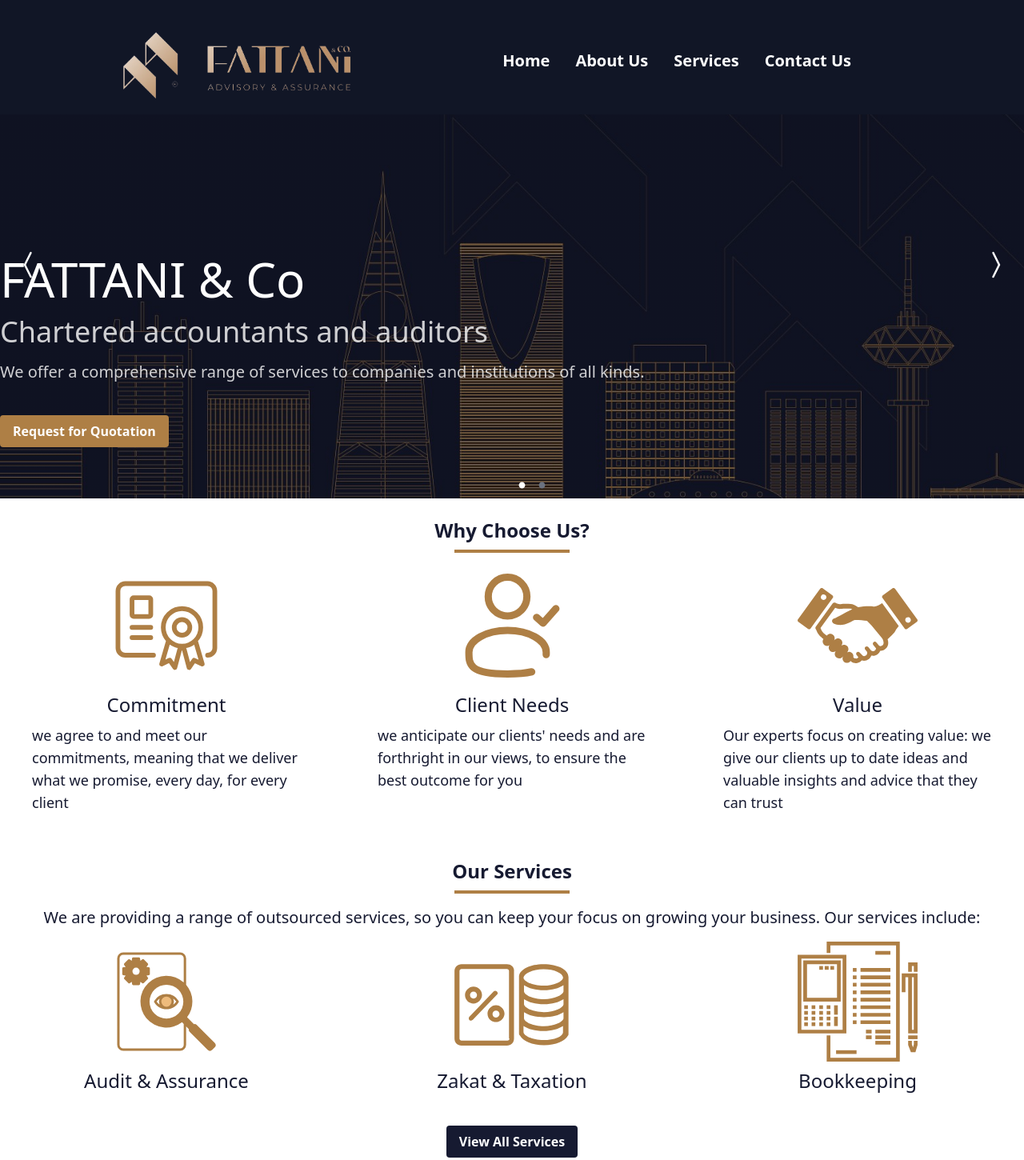
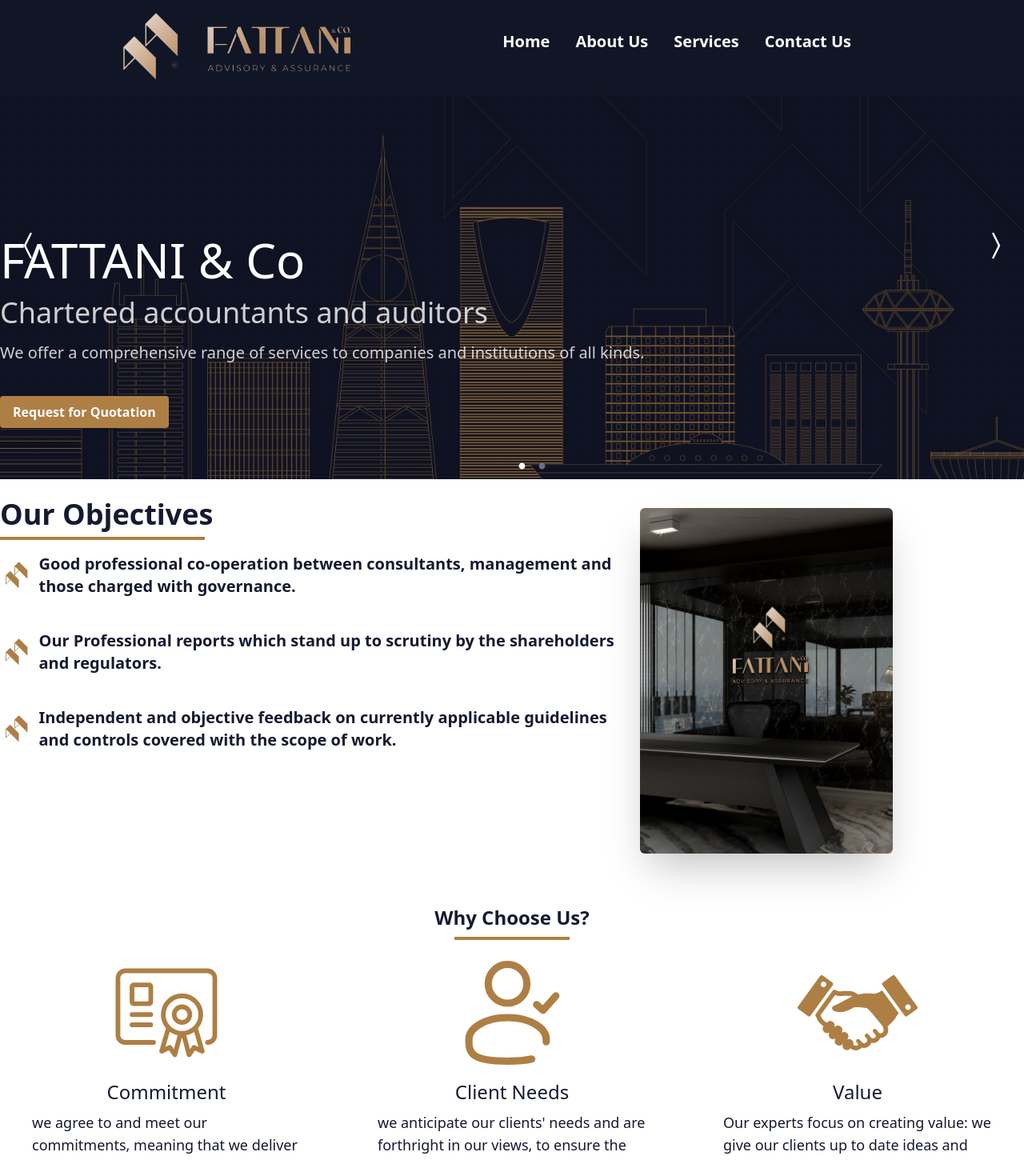
Before and after one commit to Mohanned-Rasheed/Fattani-Website, a React (Vite) app: page / in a window 1280 px wide. Shown: the top 1450 px of the page at 80% size. Built offline with nearby package versions, Linux system fonts and the light colour scheme.

Commit message:
Added "Our Objectives" section, and organized and changed code.

```diff
--- a/src/components/Header.jsx
+++ b/src/components/Header.jsx
@@ -2,7 +2,7 @@ import { Link } from "react-router-dom";
 import transparentLogo from "../assets/FATTANI-logo-transparent.png";
 function Header() {
   return (
-    <header className="bg-DarkPurple container max-w-full mx-auto px-6 py-4 pt-6">
+    <header className="bg-DarkPurple container max-w-full mx-auto px-6 pb-4">
       <nav className="flex items-center justify-between font-semibold text-white text-lg mx-12 lg:text-xl lg:mx-32">
         <Link to="/">
           <img
--- a/src/components/Hero.jsx
+++ b/src/components/Hero.jsx
@@ -59,7 +59,7 @@ function Hero() {
           // backgroundImage: `url(${slides[currentIndex].img})`,
           backgroundImage: `linear-gradient(to bottom, rgba(0,0,0,0.3), rgba(0,0,0,0.3)), url(${slides[currentIndex].img})`,
           backgroundSize: "cover",
-          backgroundPosition: "100% 40%",
+          backgroundPosition: "100%",
         }}
         initial={{ opacity: 0.6, x: 75 }}
         animate={{ opacity: 1, x: 0 }}
--- /dev/null
+++ b/src/components/ObjectivesSection.jsx
@@ -0,0 +1,51 @@
+import officeImg from "../assets/FATTANI-office.png";
+import smallLogo from "../assets/FATTANI-small-logo-transparent.png";
+
+const ObjectivesSection = () => {
+    return (
+        <div className="max-w-7xl mx-auto">
+        <div className="flex flex-col items-left">
+          <h1 className="text-4xl font-bold text-DarkPurple2">
+            Our Objectives
+          </h1>
+          <div className="border-2 border-gold w-64 mt-2 mb-4" />
+        </div>
+
+        <div className="text-DarkPurple2 flex">
+          <div className="flex flex-col space-y-10 max-w-3xl">
+            <div className="flex items-center space-x-2 ">
+              <img src={smallLogo} alt="objectives" className="h-12" />
+              <p className="text-xl font-semibold">
+                Good professional co-operation between consultants, management
+                and those charged with governance.
+              </p>
+            </div>
+
+            <div className="flex items-center space-x-2 mb-6">
+              <img src={smallLogo} alt="objectives" className="h-12" />
+              <p className="text-xl font-semibold">
+              Our Professional reports which stand up to scrutiny by the
+              shareholders and regulators.
+              </p>
+            </div>
+
+            <div className="flex items-center space-x-2">
+              <img src={smallLogo} alt="objectives" className="h-12" />
+              <p className="text-xl font-semibold">
+              Independent and objective feedback on currently applicable
+              guidelines and controls covered with the scope of work.
+              </p>
+            </div>
+          </div>
+          <div className="">
+            <img
+              src={officeImg}
+              alt="office"
+              className="h-108 -mt-14 mx-8 rounded-md shadow-2xl"
+            />
+          </div>
+        </div>
+      </div>
+    );
+    }
+export default ObjectivesSection;
--- /dev/null
+++ b/src/components/ServicesSection.jsx
@@ -0,0 +1,34 @@
+import TextBlock from "./TextBlock";
+import {
+    service1Icon,
+    service2Icon,
+    service3Icon,
+  } from "../util/icons";
+
+const ServicesSection = () => {
+  return (
+    <div className="max-w-7xl mx-auto mt-14 flex flex-col">
+      <div className="flex flex-col items-center">
+        <h1 className="text-2xl font-bold text-DarkPurple2">Our Services</h1>
+        <div className="border-2 border-gold w-36 mt-2 mb-4" />
+      </div>
+      <div>
+        <p className="text-DarkPurple2 text-center text-xl mb-4">
+          We are providing a range of outsourced services, so you can keep your
+          focus on growing your business. Our services include:
+        </p>
+      </div>
+      <div className="grid sm:grid-cols-1 md:grid-cols-3 gap-4 text-DarkPurple2">
+        <TextBlock icon={service1Icon} title="Audit & Assurance" />
+        <TextBlock icon={service2Icon} title="Zakat & Taxation" />
+        <TextBlock icon={service3Icon} title="Bookkeeping" />
+      </div>
+      <div className="flex justify-center mt-8">
+        <button className="bg-DarkPurple2 hover:bg-gold text-white font-bold py-2 px-4 rounded">
+          View All Services
+        </button>
+      </div>
+    </div>
+  );
+};
+export default ServicesSection;
--- /dev/null
+++ b/src/components/WhyUsSection.jsx
@@ -0,0 +1,35 @@
+import {
+    commitmentIcon,
+    clientIcon,
+    valueIcon,
+  } from "../util/icons";
+
+import TextBlock from "./TextBlock";
+const WhyUsSection = () => {
+  return (
+    <div className="max-w-7xl mx-auto mt-16">
+      <div className="flex flex-col items-center">
+        <h1 className="text-2xl font-bold text-DarkPurple2">Why Choose Us?</h1>
+        <div className="border-2 border-gold w-36 mt-2 mb-4" />
+      </div>
+      <div className="grid sm:grid-cols-1 md:grid-cols-3 gap-4 text-DarkPurple2">
+        <TextBlock
+          icon={commitmentIcon}
+          title="Commitment"
+          text="we agree to and meet our commitments, meaning that we deliver what we promise, every day, for every client"
+        />
+        <TextBlock
+          icon={clientIcon}
+          title="Client Needs"
+          text="we anticipate our clients' needs and are forthright in our views, to ensure the best outcome for you"
+        />
+        <TextBlock
+          icon={valueIcon}
+          title="Value"
+          text="Our experts focus on creating value: we give our clients up to date ideas and valuable insights and advice that they can trust"
+        />
+      </div>
+    </div>
+  );
+};
+export default WhyUsSection;
--- a/src/pages/Home.jsx
+++ b/src/pages/Home.jsx
@@ -1,74 +1,26 @@
 import Hero from "../components/Hero";
-import TextBlock from "../components/TextBlock";
 import PartnersSection from "../components/PartnersSection";
-import {
-  commitmentIcon,
-  clientIcon,
-  valueIcon,
-  service1Icon,
-  service2Icon,
-  service3Icon,
-} from "../util/icons";
+import ObjectivesSection from "../components/ObjectivesSection";
+
 import ContactCard from "../components/ContactCard";
+import WhyUsSection from "../components/WhyUsSection";
+import ServicesSection from "../components/ServicesSection";
 
 function Home() {
   return (
     <>
       <Hero />
+      {/* Our Objectives section */}
+      <section className="mt-6">
+        <ObjectivesSection />
+      </section>
       {/* why us section */}
       <section>
-        <div className="max-w-7xl mx-auto mt-6">
-          <div className="flex flex-col items-center">
-            <h1 className="text-2xl font-bold text-DarkPurple2">
-              Why Choose Us?
-            </h1>
-            <div className="border-2 border-gold w-36 mt-2 mb-4" />
-          </div>
-          <div className="grid sm:grid-cols-1 md:grid-cols-3 gap-4 text-DarkPurple2">
-            <TextBlock
-              icon={commitmentIcon}
-              title="Commitment"
-              text="we agree to and meet our commitments, meaning that we deliver what we promise, every day, for every client"
-            />
-            <TextBlock
-              icon={clientIcon}
-              title="Client Needs"
-              text="we anticipate our clients' needs and are forthright in our views, to ensure the best outcome for you"
-            />
-            <TextBlock
-              icon={valueIcon}
-              title="Value"
-              text="Our experts focus on creating value: we give our clients up to date ideas and valuable insights and advice that they can trust"
-            />
-          </div>
-        </div>
+        <WhyUsSection />
       </section>
       {/* services section */}
       <section>
-        <div className="max-w-7xl mx-auto mt-14 flex flex-col">
-          <div className="flex flex-col items-center">
-            <h1 className="text-2xl font-bold text-DarkPurple2">
-              Our Services
-            </h1>
-            <div className="border-2 border-gold w-36 mt-2 mb-4" />
-          </div>
-          <div>
-            <p className="text-DarkPurple2 text-center text-xl mb-4">
-              We are providing a range of outsourced services, so you can keep
-              your focus on growing your business. Our services include:
-            </p>
-          </div>
-          <div className="grid sm:grid-cols-1 md:grid-cols-3 gap-4 text-DarkPurple2">
-            <TextBlock icon={service1Icon} title="Audit & Assurance" />
-            <TextBlock icon={service2Icon} title="Zakat & Taxation" />
-            <TextBlock icon={service3Icon} title="Bookkeeping" />
-          </div>
-          <div className="flex justify-center mt-8">
-            <button className="bg-DarkPurple2 hover:bg-gold text-white font-bold py-2 px-4 rounded">
-              View All Services
-            </button>
-          </div>
-        </div>
+        <ServicesSection />
       </section>
       <PartnersSection />
       <ContactCard />
--- a/src/util/icons.jsx
+++ b/src/util/icons.jsx
@@ -49,7 +49,6 @@ export const valueIcon = (
     version="1.1"
     id="_x32_"
     xmlns="http://www.w3.org/2000/svg"
-    xmlns:xlink="http://www.w3.org/1999/xlink"
     viewBox="0 0 512 512"
     xmlSpace="preserve"
     fill="#000000"
```
Also changed, not shown: src/assets/FATTANI-office.png (added), src/assets/FATTANI-small-logo-transparent.png (added).
